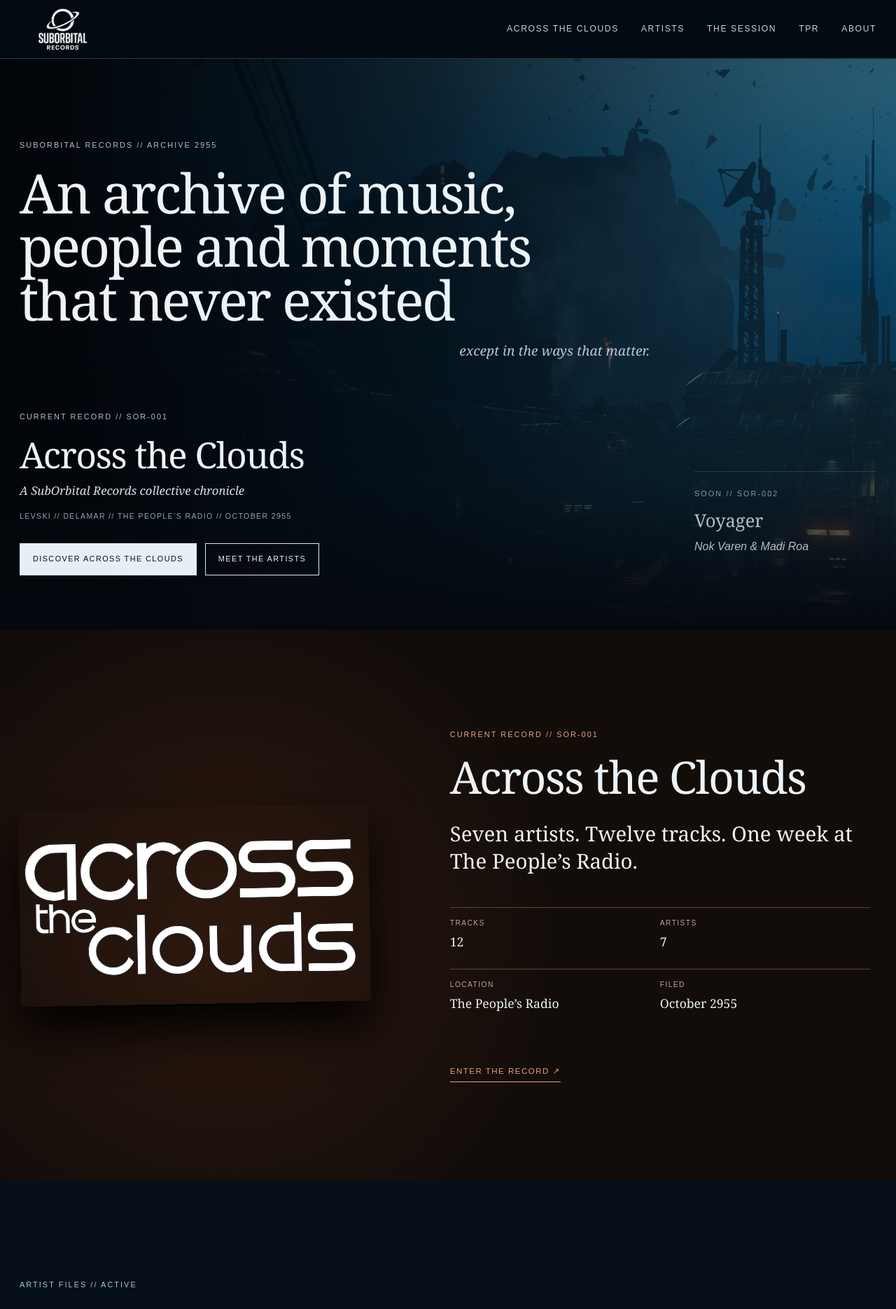
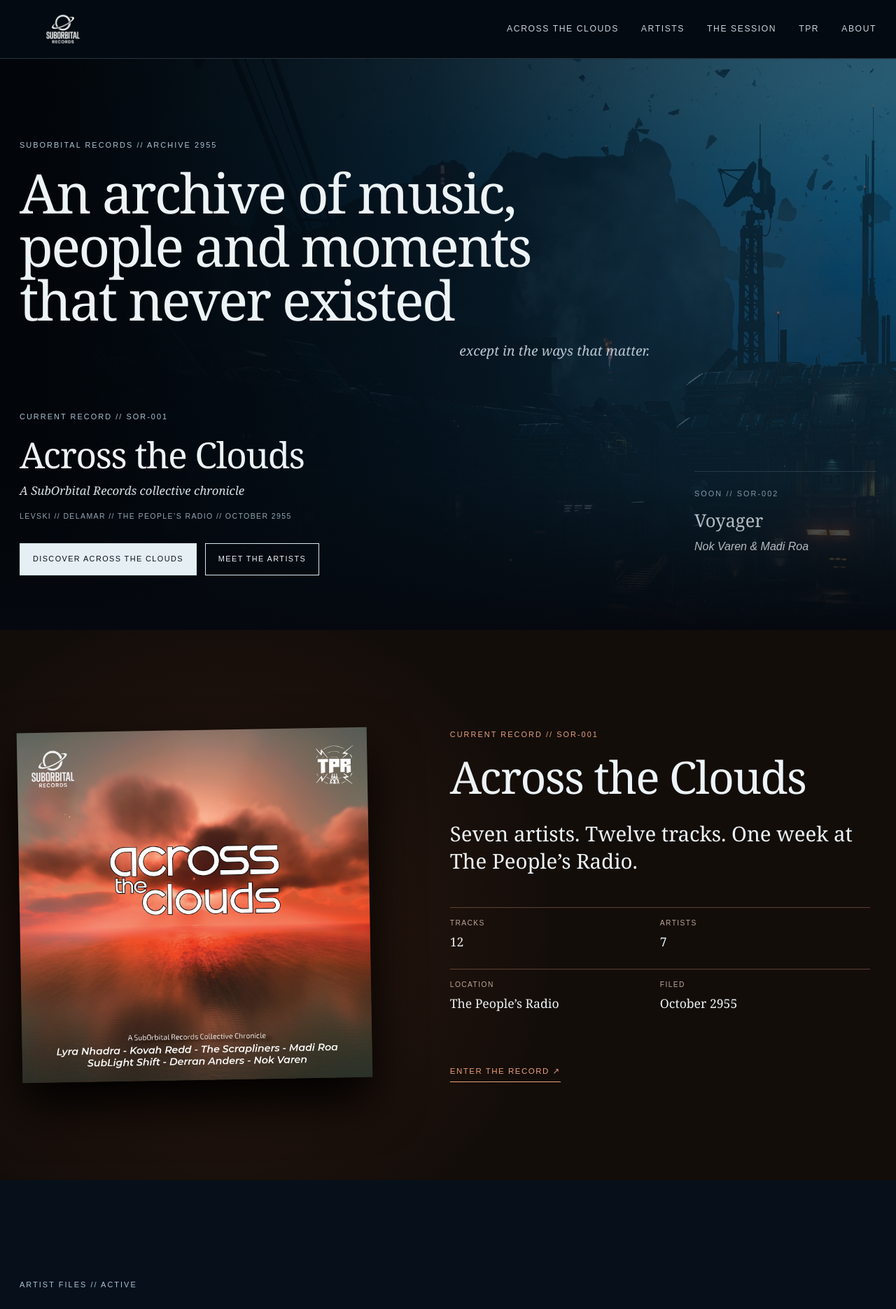
Before and after one commit to yannockverne/suborbital, a Jekyll site: the page built from index.html, in a window 1280 px wide. Shown: the top 1870 px of the page at 70% size. Built offline with Jekyll 4.4.1, drawn with Linux system fonts in a browser that asks for light colours; some of the changed text lies outside the part shown.

Commit message:
Integrate approved homepage assets

```diff
--- a/_includes/footer.html
+++ b/_includes/footer.html
@@ -1,6 +1,6 @@
 <footer class="site-footer">
   <div class="shell footer-grid">
-    <div><img class="footer-logo" src="{{ '/assets/img/suborbital-logo.png' | relative_url }}" alt="SubOrbital Records"><p class="archive-status">SUBORBITAL RECORDS // ARCHIVE ACTIVE</p></div>
+    <div><img class="footer-logo" src="{{ '/assets/img/v2/logos/suborbital-records-white.png' | relative_url }}" alt="SubOrbital Records"><p class="archive-status">SUBORBITAL RECORDS // ARCHIVE ACTIVE</p></div>
     <nav class="footer-nav" aria-label="Footer navigation"><a href="{{ '/#current-record' | relative_url }}">Across the Clouds</a><a href="{{ '/#artists' | relative_url }}">Artists</a><a href="{{ '/#session' | relative_url }}">The Session</a><a href="{{ '/#tpr' | relative_url }}">The People’s Radio</a><a href="{{ '/#about' | relative_url }}">About</a><a href="{{ '/credits/' | relative_url }}">Credits</a></nav>
   </div><div class="shell footer-note"><p><em>Nothing here happened exactly as told. Some of it mattered anyway.</em></p><p>© 2955–{{ 'now' | date: '%Y' }} SUBORBITAL RECORDS</p></div>
 </footer>
--- a/_includes/nav.html
+++ b/_includes/nav.html
@@ -1,6 +1,6 @@
 <header class="site-header">
   <div class="shell nav">
-    <a class="brand" href="{{ '/' | relative_url }}"><img class="brand-logo" src="{{ '/assets/img/suborbital-logo.png' | relative_url }}" alt="SubOrbital Records home"></a>
+    <a class="brand" href="{{ '/' | relative_url }}"><img class="brand-logo" src="{{ '/assets/img/v2/logos/suborbital-records-white.png' | relative_url }}" alt="SubOrbital Records home"></a>
     <button class="nav-toggle" type="button" aria-expanded="false" aria-controls="primary-nav"><span>Menu</span><i aria-hidden="true"></i></button>
     <nav class="nav-links" id="primary-nav" aria-label="Primary navigation">
       <a href="{{ '/#current-record' | relative_url }}">Across the Clouds</a><a href="{{ '/#artists' | relative_url }}">Artists</a><a href="{{ '/#session' | relative_url }}">The Session</a><a href="{{ '/#tpr' | relative_url }}">TPR</a><a href="{{ '/#about' | relative_url }}">About</a>
--- a/index.html
+++ b/index.html
@@ -4,7 +4,7 @@ permalink: /
 body_class: home
 ---
 
-<section class="home-hero" aria-labelledby="hero-title">
+<section class="home-hero" id="top" aria-labelledby="hero-title">
   <div class="hero-shade"></div>
   <div class="shell hero-inner">
     <p class="eyebrow">SUBORBITAL RECORDS // ARCHIVE 2955</p>
@@ -30,7 +30,7 @@ body_class: home
 
 <section class="record-section section" id="current-record" aria-labelledby="record-title">
   <div class="shell record-grid">
-    <figure class="record-art"><img src="{{ '/assets/img/across-the-clouds.png' | relative_url }}" alt="Across the Clouds artwork, an orange horizon beneath dark clouds" loading="lazy"></figure>
+    <figure class="record-art"><img src="{{ '/assets/img/v2/across-the-clouds-cover.webp' | relative_url }}" alt="Across the Clouds official cover artwork" loading="lazy"></figure>
     <div class="record-copy">
       <p class="eyebrow warm">CURRENT RECORD // SOR-001</p>
       <h2 id="record-title">Across the Clouds</h2>
@@ -56,18 +56,19 @@ body_class: home
       </article>{% endfor %}
     </div>
     <a class="text-link mobile-link" href="{{ '/artists/' | relative_url }}">View all artist files <span aria-hidden="true">↗</span></a>
+    <a class="back-to-top" href="#top">Back to top <span aria-hidden="true">↑</span></a>
   </div>
 </section>
 
 <section class="session-section section" id="session" aria-labelledby="session-title">
   <div class="session-image" role="img" aria-label="The eleven session participants gathered at The People’s Radio"></div>
-  <div class="shell session-copy"><p class="eyebrow">SESSION FILE // 11 PEOPLE / 7 ARTIST IDENTITIES</p><h2 id="session-title">One week at The People’s Radio</h2><p class="section-lead">Eleven lives. One room. Seven days.</p><p class="session-note">And a record that was never supposed to exist.</p><a class="button button-primary" href="{{ '/session/' | relative_url }}">Open the session archive</a></div>
+  <div class="shell session-copy"><p class="eyebrow">SESSION FILE // 11 PEOPLE / 7 ARTIST IDENTITIES</p><h2 id="session-title">One week at The People’s Radio</h2><p class="section-lead">Eleven lives. One room. Seven days.</p><p class="session-note">And a record that was never supposed to exist.</p><a class="button button-primary" href="{{ '/session/' | relative_url }}">Open the session archive</a><a class="back-to-top" href="#top">Back to top <span aria-hidden="true">↑</span></a></div>
 </section>
 
 <section class="tpr-section section" id="tpr" aria-labelledby="tpr-title">
-  <div class="shell tpr-copy"><p class="eyebrow">THE PEOPLE’S RADIO // LEVSKI</p><h2 id="tpr-title">Keep the signal alive.</h2><p>The People’s Radio was more than a room with microphones. It was the trust, time and shared space that made this record possible.</p><a class="text-link" href="{{ '/tpr/' | relative_url }}">About The People’s Radio <span aria-hidden="true">↗</span></a></div>
+  <div class="shell tpr-copy"><img class="tpr-logo" src="{{ '/assets/img/v2/logos/tpr-logo-white.png' | relative_url }}" alt="The People’s Radio"><p class="eyebrow">THE PEOPLE’S RADIO // LEVSKI</p><h2 id="tpr-title">Keep the signal alive.</h2><p>The People’s Radio was more than a room with microphones. It was the trust, time and shared space that made this record possible.</p><a class="text-link" href="{{ '/tpr/' | relative_url }}">About The People’s Radio <span aria-hidden="true">↗</span></a><a class="back-to-top" href="#top">Back to top <span aria-hidden="true">↑</span></a></div>
 </section>
 
 <section class="truth-section section" id="about" aria-labelledby="truth-title">
-  <div class="shell truth-grid"><div><p class="eyebrow">PROJECT NOTE // TRANSPARENT RECORD</p><h2 id="truth-title">Behind the fiction</h2></div><div class="truth-copy"><p>SubOrbital Records, its characters and its stories are fictional, inspired by the <em>Star Citizen</em> universe. The music was created with AI-assisted and generative music tools.</p><p>Writing, artistic direction, thematic choices, arrangement, editing, mixing and mastering are human-led. The photography and community participation are real.</p><p>This independent project is not affiliated with Cloud Imperium Games.</p><a class="text-link" href="{{ '/project/' | relative_url }}">About the project <span aria-hidden="true">↗</span></a></div></div>
+  <div class="shell truth-grid"><div><p class="eyebrow">PROJECT NOTE // TRANSPARENT RECORD</p><h2 id="truth-title">Behind the fiction</h2></div><div class="truth-copy"><p>SubOrbital Records, its characters and its stories are fictional, inspired by the <em>Star Citizen</em> universe. The music was created with AI-assisted and generative music tools.</p><p>Writing, artistic direction, thematic choices, arrangement, editing, mixing and mastering are human-led. The photography and community participation are real.</p><p>This independent project is not affiliated with Cloud Imperium Games.</p><a class="text-link" href="{{ '/project/' | relative_url }}">About the project <span aria-hidden="true">↗</span></a><a class="back-to-top" href="#top">Back to top <span aria-hidden="true">↑</span></a></div></div>
 </section>
```
Also changed, not shown: assets/css/style.css.
